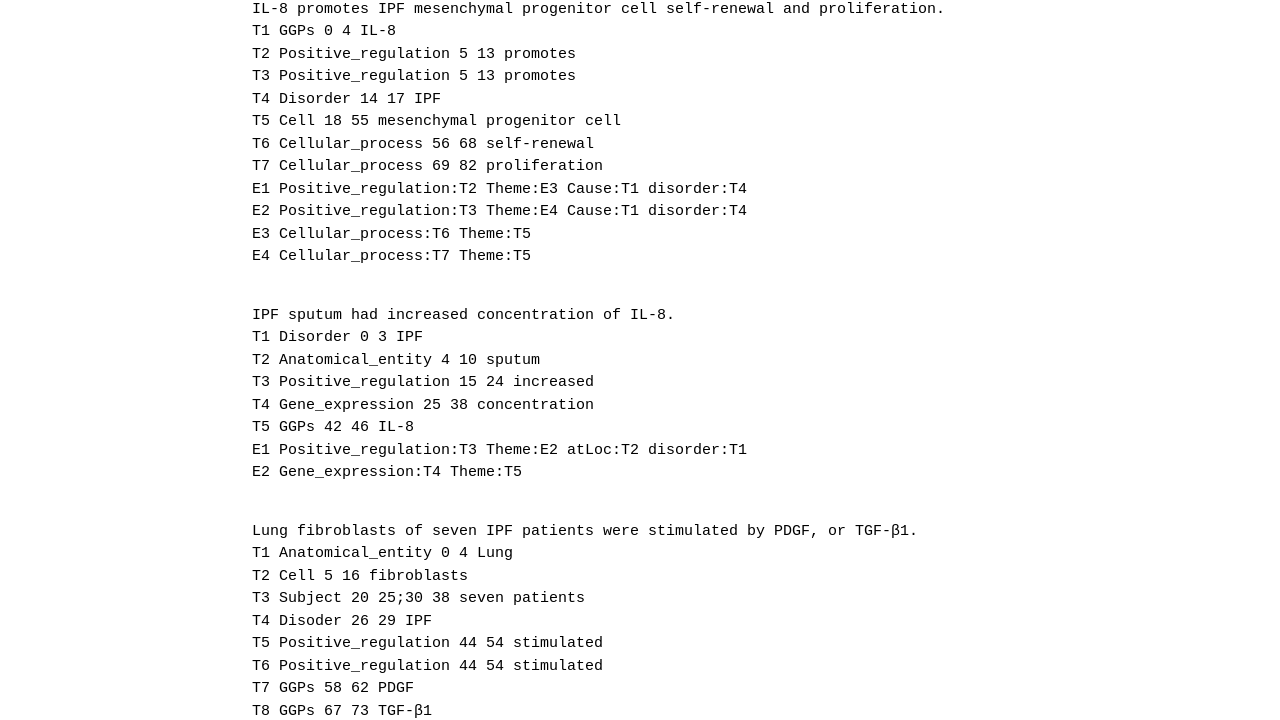
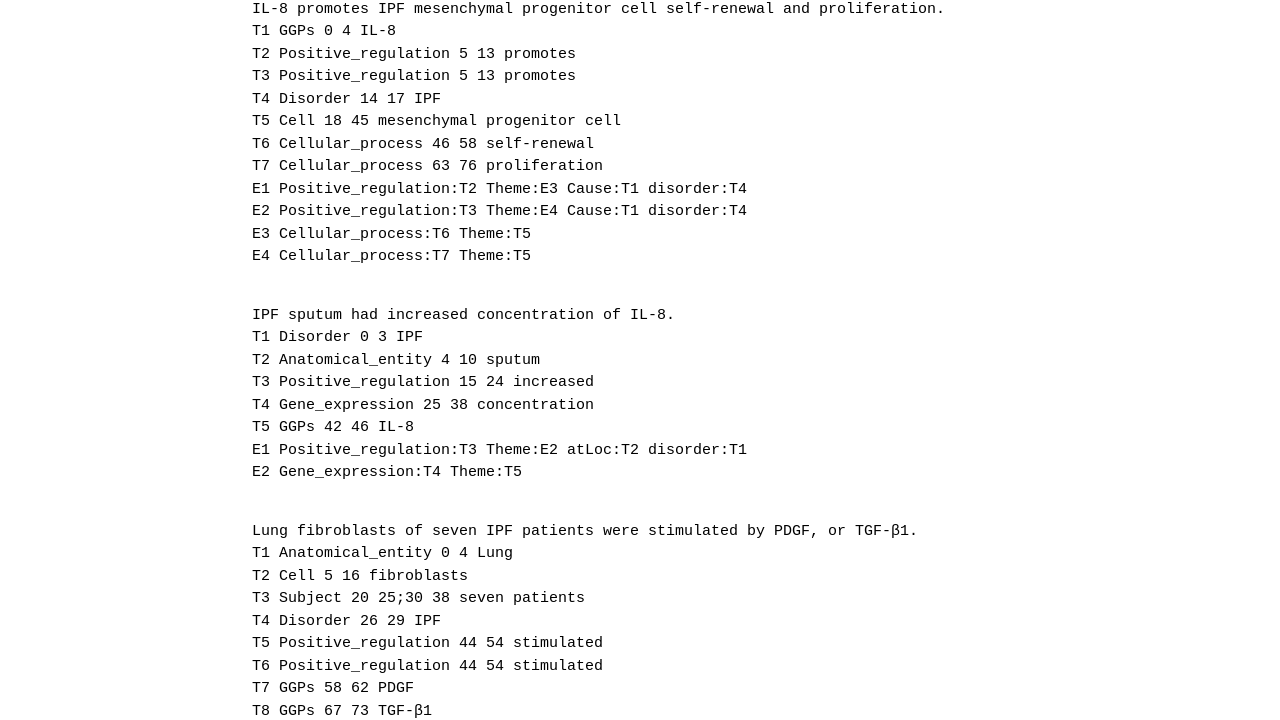
Before and after one commit to ezcatdb/molbiol_lung_corpus-guidelines, a Jekyll site: the page built from _event/Positive_regulation.md, in a window 1280 px wide and 1400 px high, scrolled down 2889 px. Shown: the part 259-979 px from the top of the window. Built offline with Jekyll 4.4.1, drawn with Linux system fonts in a browser that asks for light colours; some of the changed text lies outside the part shown.

Commit message:
minor corrections in sample sentences in _event/Positive_regulation

```diff
--- a/_event/Positive_regulation.md
+++ b/_event/Positive_regulation.md
@@ -273,9 +273,9 @@ T1 GGPs 0 4 IL-8
 T2 Positive_regulation 5 13 promotes
 T3 Positive_regulation 5 13 promotes
 T4 Disorder 14 17 IPF
-T5 Cell 18 55 mesenchymal progenitor cell
-T6 Cellular_process 56 68 self-renewal
-T7 Cellular_process 69 82 proliferation
+T5 Cell 18 45 mesenchymal progenitor cell
+T6 Cellular_process 46 58 self-renewal
+T7 Cellular_process 63 76 proliferation
 E1 Positive_regulation:T2 Theme:E3 Cause:T1 disorder:T4
 E2 Positive_regulation:T3 Theme:E4 Cause:T1 disorder:T4
 E3 Cellular_process:T6 Theme:T5
@@ -296,7 +296,7 @@ Lung fibroblasts of seven IPF patients were stimulated by PDGF, or TGF-β1.
 T1 Anatomical_entity 0 4 Lung
 T2 Cell 5 16 fibroblasts
 T3 Subject 20 25;30 38 seven patients
-T4 Disoder 26 29 IPF
+T4 Disorder 26 29 IPF
 T5 Positive_regulation 44 54 stimulated
 T6 Positive_regulation 44 54 stimulated
 T7 GGPs 58 62 PDGF
```
